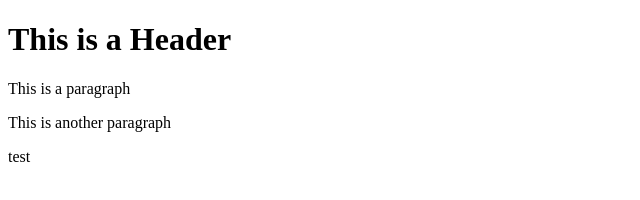
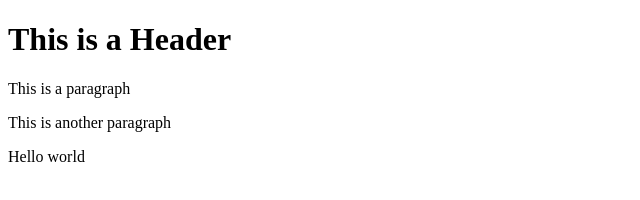
Before and after one commit to JuanMeza1/git-test, a website: page index.html in a window 1280 px wide. Shown: the full height of the page, 0-640 px from the left. Drawn offline with Linux system fonts and the light colour scheme.

Commit message:
Using NPM

```diff
--- a/index.html
+++ b/index.html
@@ -4,6 +4,6 @@
         <h1>This is a Header</h1>
         <p>This is a paragraph</p>
         <p>This is another paragraph</p>
-        <p>test</p>
+        <p>Hello world</p>
     </body>
 </html>
```
Also changed, not shown: package.json (added, +16 -0 lines), 2 other files.
